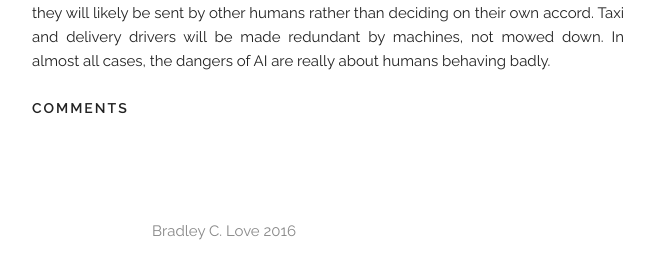
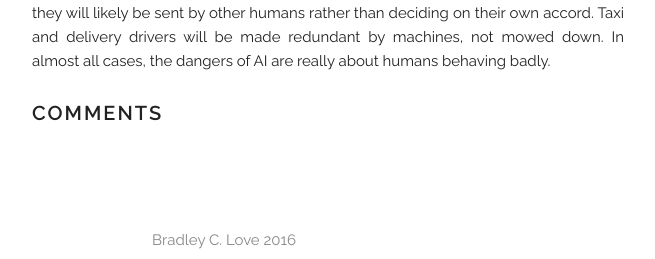
Before and after one commit to lovebc/lovebc.github.io, a Jekyll site: the page built from _posts/2016-05-15-fear-humans-not-artificial-intelligence.md, in a window 1280 px wide. Shown: the part 3061-3320 px from the top of the page, without its empty margins (416-1071 px from the left). Built offline with Jekyll 4.4.1, drawn with Linux system fonts in a browser that asks for light colours; nearby versions of some CDN libraries; some web fonts are replaced; comment, search, counter and statistics services are not loaded.

Commit message:
Update disqus.html

```diff
--- a/_includes/disqus.html
+++ b/_includes/disqus.html
@@ -1,5 +1,5 @@
 {% if site.disqus %}
-<h5 id="comments" class="docs-header">Comments</h5>
+<h5 id="comments" class="docs-header" style="font-size: 2rem">Comments</h5>
 <div class="comments">
 	<div id="disqus_thread"></div>
 	<script type="text/javascript">
```
